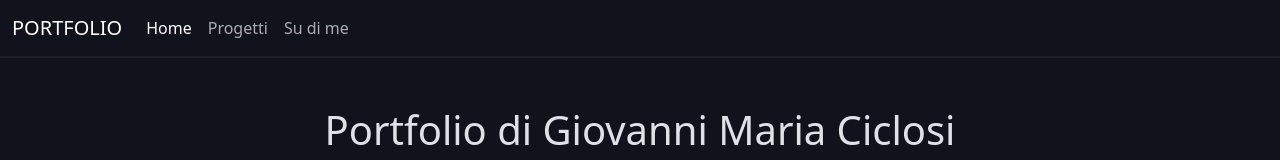
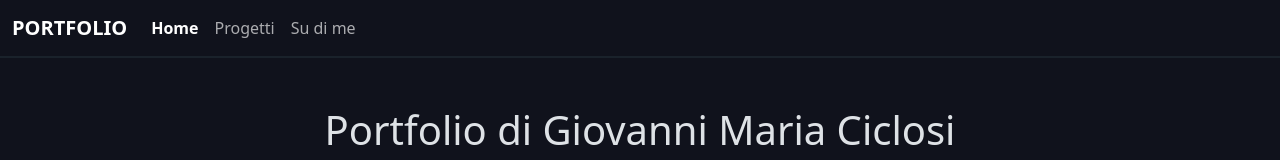
Before and after one commit to giovannimariaciclosi/vite-boolfolio, a Vue app: page / in a window 1280 px wide. Shown: the top 160 px of the page. Built offline with nearby package versions, Linux system fonts and the light colour scheme.

Commit message:
feat: dynamic route adjoustments, active link style on navbar

```diff
--- a/src/components/AppHeader.vue
+++ b/src/components/AppHeader.vue
@@ -22,7 +22,7 @@ export default {
         <div class="collapse navbar-collapse" id="navbarSupportedContent">
           <ul class="navbar-nav me-auto mb-2 mb-lg-0">
             <li class="nav-item">
-              <router-link class="nav-link active" aria-current="page" :to="{ name: 'home' }">Home</router-link>
+              <router-link class="nav-link" aria-current="page" :to="{ name: 'home' }">Home</router-link>
             </li>
             <li class="nav-item">
               <router-link class="nav-link" :to="{ name: 'projects.index' }">Progetti</router-link>
@@ -41,5 +41,10 @@ export default {
 .my-navbar {
   background-color: #10121c;
   border-bottom: 2px solid #1a222b;
+
+  .router-link-active {
+    font-weight: bold;
+    color: white;
+  }
 }
 </style>
--- a/src/router.js
+++ b/src/router.js
@@ -13,7 +13,7 @@ const router = createRouter({
       name: "home",
       component: AppHome,
       meta: {
-        title: "Giovanni Maria Ciclosi | Portfolio",
+        title: "Home",
       },
     },
     {
@@ -21,7 +21,7 @@ const router = createRouter({
       name: "about",
       component: AppAbout,
       meta: {
-        title: "Chi sono | Portfolio",
+        title: "Chi sono",
       },
     },
     {
@@ -29,14 +29,25 @@ const router = createRouter({
       name: "projects.index",
       component: ProjectsIndex,
       meta: {
-        title: "I miei progetti | Portfolio",
+        title: "I miei progetti",
       },
     },
   ],
 });
 
-router.beforeEach((to, from) => {
-  document.title = to.meta?.title ?? "Giovanni Maria Ciclosi | Portfolio";
+// funzione per modificare il titolo da visualizzare per ogni pagina
+router.beforeEach((to) => {
+  // espressione non contratta
+  // if(to.meta?.title) {
+  //   document.title = 'Boolfolio | ' + to.meta.title;
+  // } else {
+  //   document.title = 'Boolfolio';
+  // }
+
+  // espressione contratta
+  document.title = to.meta?.title
+    ? "Boolfolio | " + to.meta.title
+    : "Boolfolio";
 });
 
 export { router };
```
